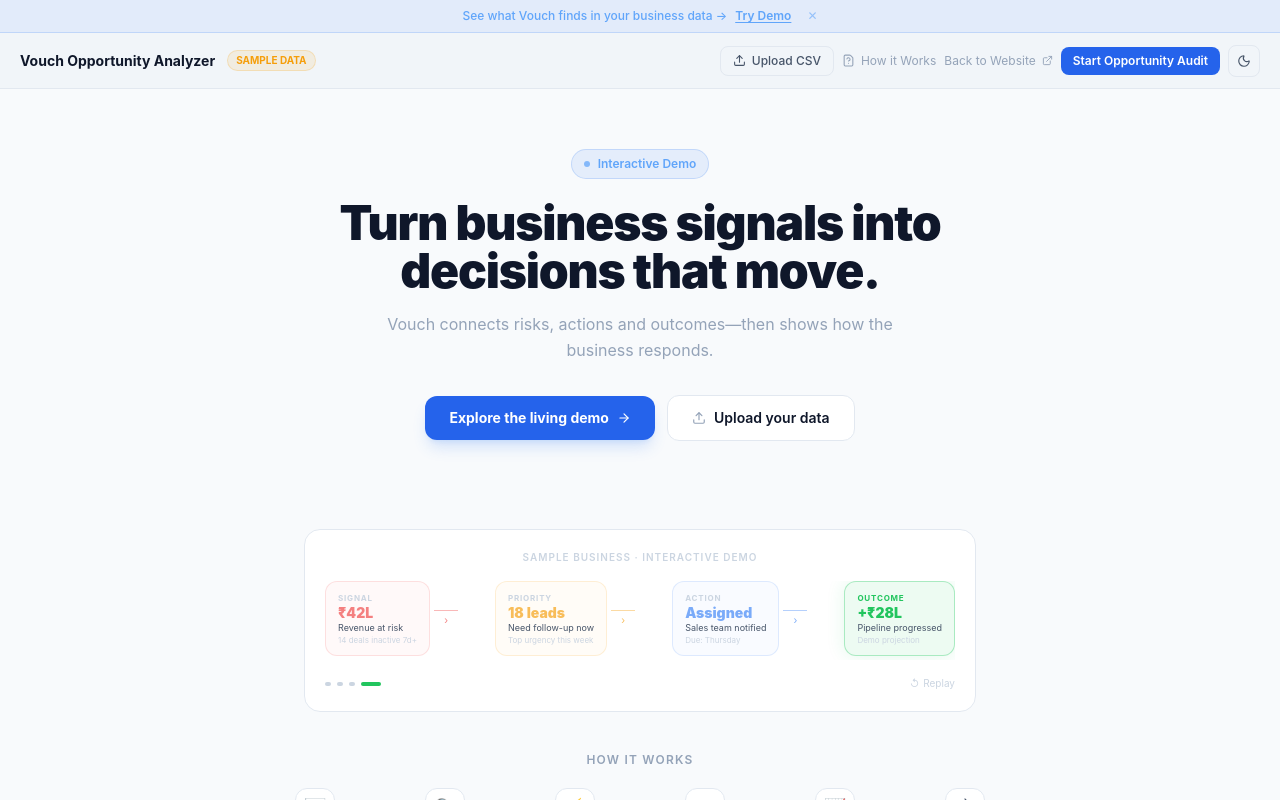
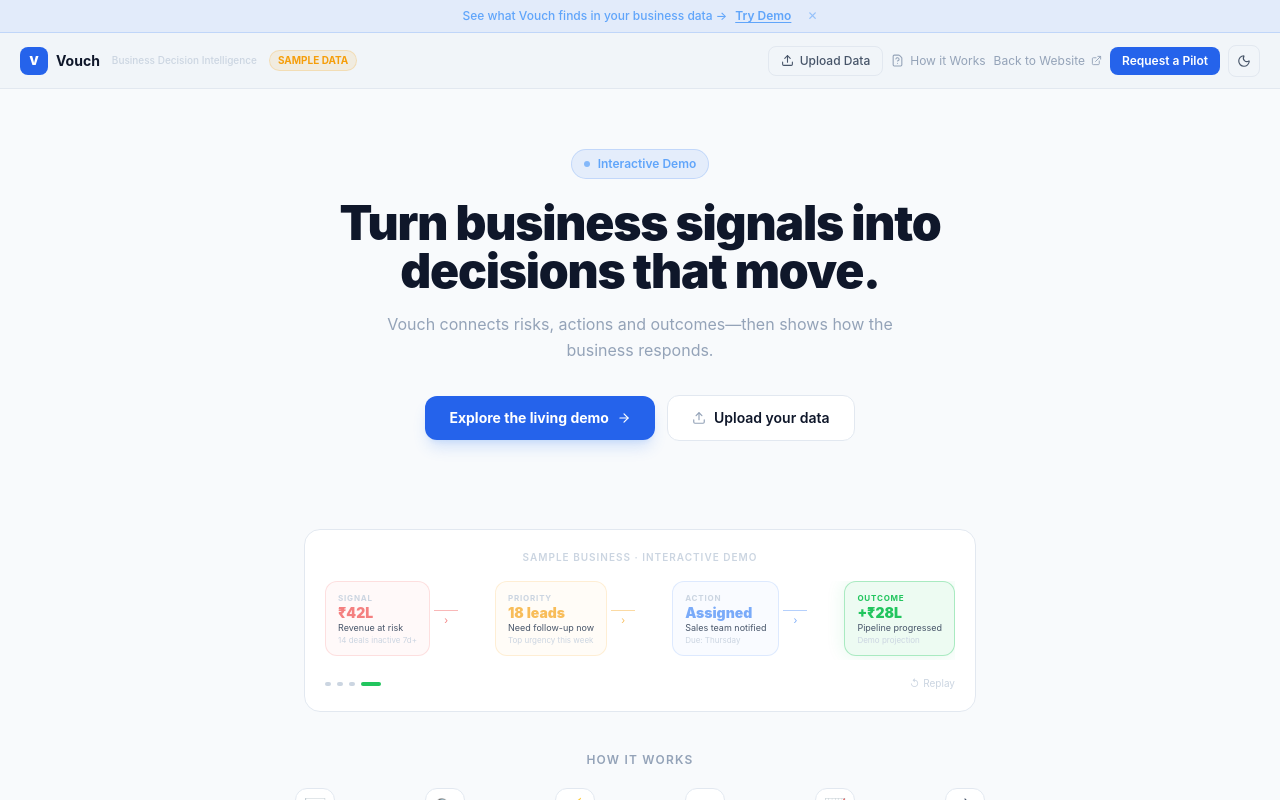
Before and after one commit to shivasricharan/vouchcc, a Next.js app: page / in a window 1280 px wide. Built offline with nearby package versions, Linux system fonts and the light colour scheme.

Commit message:
Redesign demo around business decision intelligence

```diff
--- a/components/dashboard/DashHeader.tsx
+++ b/components/dashboard/DashHeader.tsx
@@ -2,7 +2,7 @@
 
 import { useDashboard } from '@/context/DashboardContext';
 import type { PeriodId } from '@/context/DashboardContext';
-import { Upload, Sun, Moon, ExternalLink, ArrowLeft, FileQuestion, RefreshCw } from 'lucide-react';
+import { Upload, Sun, Moon, ExternalLink, FileQuestion, RefreshCw, RotateCcw } from 'lucide-react';
 
 const PERIOD_OPTIONS: { id: PeriodId; label: string }[] = [
   { id: 'all', label: 'All data' },
@@ -20,13 +20,16 @@
 
   const uploadTimeStr = uploadedAt?.toLocaleTimeString('en-IN', { hour: '2-digit', minute: '2-digit' });
   const analyzedStr = lastAnalyzed?.toLocaleTimeString('en-IN', { hour: '2-digit', minute: '2-digit' });
-  const showBackToTemplates = view === 'dashboard' || view === 'guide';
   const showPeriod = view === 'dashboard';
 
   return (
     <header className="h-14 bg-th-elevated border-b border-th-border flex items-center px-5 gap-3 shrink-0 overflow-x-auto">
       <div className="flex items-center gap-3 min-w-0 shrink-0">
-        <h1 className="text-th-heading font-bold text-sm whitespace-nowrap">Vouch Opportunity Analyzer</h1>
+        <a href="https://yourvouch.com" className="flex items-center gap-2 text-th-heading" aria-label="Vouch website">
+          <span className="flex h-7 w-7 items-center justify-center rounded-lg bg-blue-600 text-xs font-black text-white">V</span>
+          <span className="font-bold text-sm whitespace-nowrap">Vouch</span>
+        </a>
+        <span className="hidden xl:inline text-[10px] font-medium text-th-faint">Business Decision Intelligence</span>
         {dataMode === 'demo' ? (
           <span className="hidden sm:inline text-amber-500 text-[10px] font-bold bg-amber-500/10 border border-amber-500/20 px-2 py-0.5 rounded-full whitespace-nowrap">
             SAMPLE DATA
@@ -73,13 +76,14 @@
           </button>
         )}
 
-        {showBackToTemplates && (
+        {showPeriod && dataMode === 'demo' && (
           <button
-            onClick={() => setView('upload')}
+            onClick={refreshAnalysis}
             className="flex items-center gap-1.5 text-th-muted hover:text-th-heading text-xs transition-colors"
+            title="Refresh sample-data analysis"
           >
-            <ArrowLeft size={12} />
-            <span className="hidden md:inline">Back to Start</span>
+            <RotateCcw size={12} />
+            <span className="hidden md:inline">Refresh demo</span>
           </button>
         )}
 
@@ -88,7 +92,7 @@
           className="flex items-center gap-1.5 bg-th-hover border border-th-border text-th-body hover:text-th-heading text-xs font-medium px-3 py-1.5 rounded-lg transition-colors"
         >
           <Upload size={13} />
-          <span className="hidden sm:inline">Upload CSV</span>
+          <span className="hidden sm:inline">Upload Data</span>
         </button>
 
         <button
@@ -109,12 +113,12 @@
         </a>
 
         <a
-          href="https://yourvouch.com/#audit"
+          href="https://yourvouch.com/#audit-form"
           target="_blank"
           rel="noopener noreferrer"
           className="hidden md:flex items-center gap-1.5 bg-blue-600 hover:bg-blue-500 text-white text-xs font-semibold px-3 py-1.5 rounded-lg transition-colors"
         >
-          Start Opportunity Audit
+          Request a Pilot
         </a>
 
         <button
```
